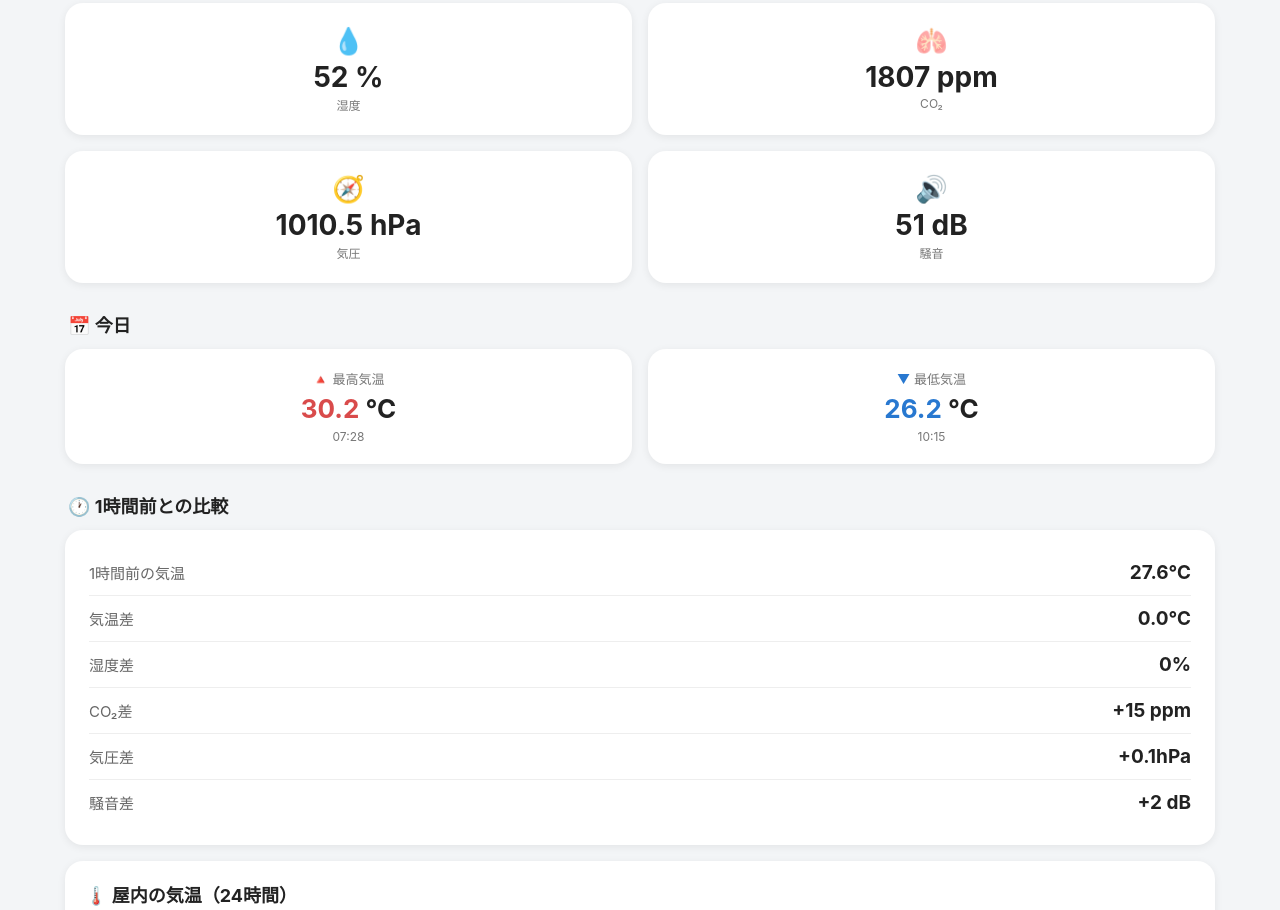
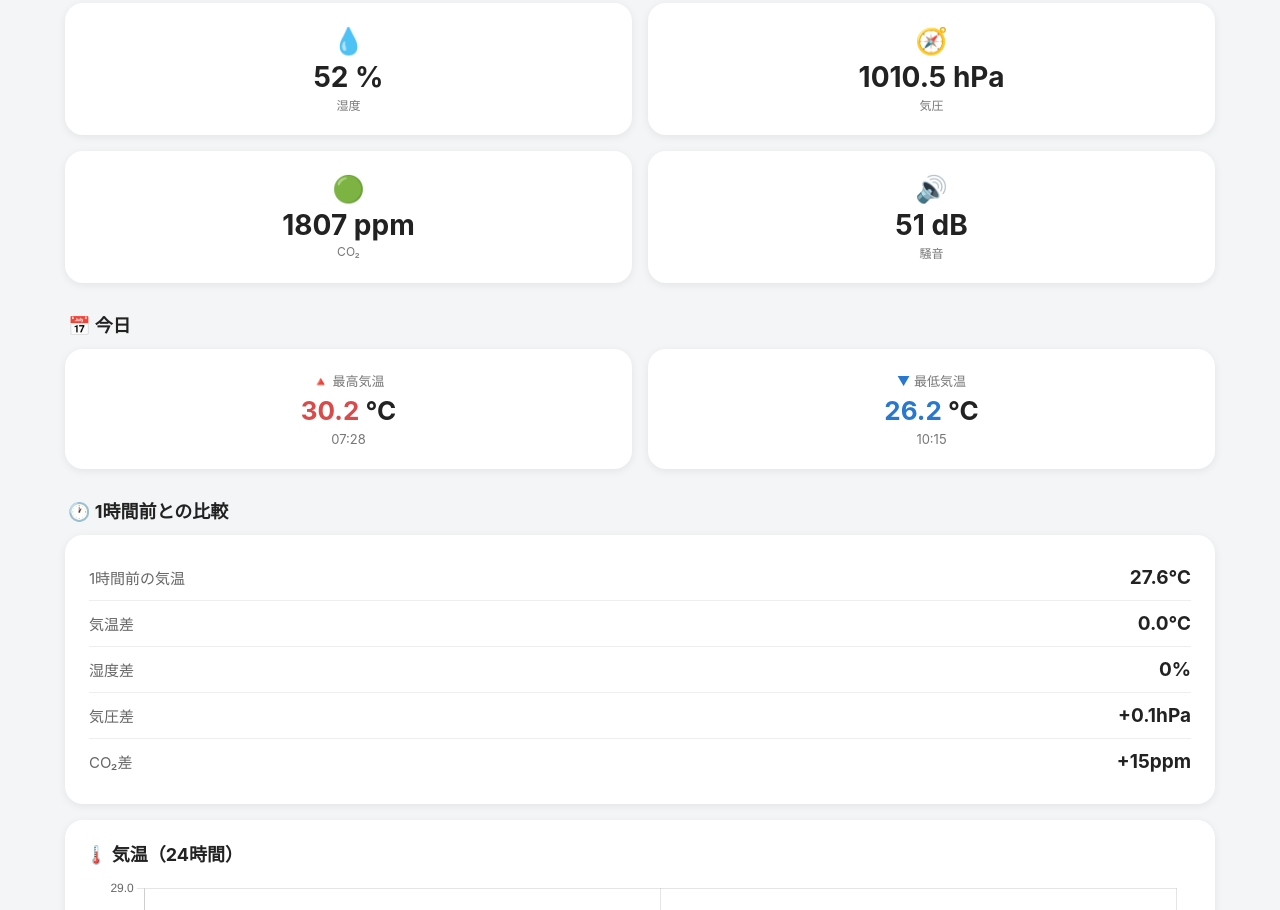
Before and after one commit to 5kchan1dragons9/kasugai-weather, a plain HTML site: page indoor.html in a window 1280 px wide. Shown: the part 348-1258 px from the top of the page. Drawn offline with nearby package versions, Linux system fonts and the light colour scheme.

Commit message:
Update indoor.html

```diff
--- a/indoor.html
+++ b/indoor.html
@@ -10,7 +10,7 @@
     content="width=device-width, initial-scale=1.0"
   >
 
-  <title>春日井市の気象（屋内）</title>
+  <title>春日井市・リビング（屋内）の気象</title>
 
   <script src="https://cdn.jsdelivr.net/npm/chart.js"></script>
 
@@ -54,6 +54,8 @@
       font-size: 13px;
     }
 
+    /* 観測時刻 */
+
     .observation-time {
       font-size: 18px;
       font-weight: 600;
@@ -65,6 +67,8 @@
       font-weight: 700;
       color: #222;
     }
+
+    /* 現在の気温 */
 
     .main-temperature {
       background: white;
@@ -94,6 +98,8 @@
       font-weight: 500;
     }
 
+    /* 現在値 */
+
     .current-grid {
       display: grid;
       grid-template-columns: repeat(2, 1fr);
@@ -125,19 +131,15 @@
       margin-top: 2px;
     }
 
-    .temp-high {
-      color: #d94b4b;
-    }
-
-    .temp-low {
-      color: #2878d0;
-    }
+    /* セクションタイトル */
 
     .section-title {
       font-size: 17px;
       font-weight: 700;
       margin: 24px 3px 10px;
     }
+
+    /* 今日 */
 
     .daily-grid {
       display: grid;
@@ -170,6 +172,16 @@
       font-size: 12px;
     }
 
+    .temp-high {
+      color: #d94b4b;
+    }
+
+    .temp-low {
+      color: #2878d0;
+    }
+
+    /* 1時間前との比較 */
+
     .comparison-card {
       background: white;
       border-radius: 16px;
@@ -199,6 +211,8 @@
       font-size: 18px;
     }
 
+    /* グラフ */
+
     .chart-card {
       background: white;
       border-radius: 16px;
@@ -218,12 +232,16 @@
       height: 270px;
     }
 
+    /* 更新時刻 */
+
     .update-info {
       text-align: center;
       color: #777;
       font-size: 12px;
       margin: 22px 0 8px;
     }
+
+    /* エラー */
 
     .error-message {
       display: none;
@@ -236,6 +254,8 @@
       text-align: center;
     }
 
+    /* スマートフォン */
+
     @media (max-width: 600px) {
 
       body {
@@ -271,6 +291,8 @@
       }
 
     }
+
+    /* タブレット・PC */
 
     @media (min-width: 601px) {
 
@@ -349,6 +371,10 @@
         font-size: 26px;
       }
 
+      .daily-card .time {
+        font-size: 13px;
+      }
+
       .comparison-card {
         padding: 20px 24px;
         border-radius: 18px;
@@ -382,6 +408,8 @@
 
     }
 
+    /* iPad・小型タブレット横向き以上 */
+
     @media (min-width: 900px) {
 
       .container {
@@ -392,7 +420,8 @@
         padding: 32px 24px;
       }
 
-      .current-card {
+      .current-card,
+      .daily-card {
         padding: 22px;
       }
 
@@ -402,6 +431,8 @@
 
     }
 
+    /* 大型PC */
+
     @media (min-width: 1200px) {
 
       body {
@@ -433,7 +464,7 @@
 
   <header>
 
-    <h1>🏠リビング（屋内）のデータ</h1>
+    <h1>🏠 リビング（屋内）のデータ</h1>
 
     <div class="subtitle">
       Netatmo Weather Station
@@ -487,7 +518,7 @@
   </div>
 
 
-  <!-- 屋内データ -->
+  <!-- 湿度・気圧・CO2・騒音 -->
 
   <div class="current-grid">
 
@@ -517,29 +548,6 @@
     <div class="current-card">
 
       <div class="icon">
-        🫁
-      </div>
-
-      <div class="value">
-
-        <span id="co2">
-          ---
-        </span>
-
-        ppm
-
-      </div>
-
-      <div class="unit">
-        CO₂
-      </div>
-
-    </div>
-
-
-    <div class="current-card">
-
-      <div class="icon">
         🧭
       </div>
 
@@ -563,13 +571,36 @@
     <div class="current-card">
 
       <div class="icon">
+        🟢
+      </div>
+
+      <div class="value">
+
+        <span id="co2">
+          ----
+        </span>
+
+        ppm
+
+      </div>
+
+      <div class="unit">
+        CO₂
+      </div>
+
+    </div>
+
+
+    <div class="current-card">
+
+      <div class="icon">
         🔊
       </div>
 
       <div class="value">
 
         <span id="noise">
-          --
+          ---
         </span>
 
         dB
@@ -705,19 +736,6 @@
     <div class="comparison-row">
 
       <span>
-        CO₂差
-      </span>
-
-      <strong id="co2Difference">
-        -- ppm
-      </strong>
-
-    </div>
-
-
-    <div class="comparison-row">
-
-      <span>
         気圧差
       </span>
 
@@ -731,11 +749,11 @@
     <div class="comparison-row">
 
       <span>
-        騒音差
+        CO₂差
       </span>
 
-      <strong id="noiseDifference">
-        -- dB
+      <strong id="co2Difference">
+        --ppm
       </strong>
 
     </div>
@@ -743,12 +761,12 @@
   </div>
 
 
-  <!-- 気温 -->
+  <!-- 過去24時間 気温 -->
 
   <div class="chart-card">
 
     <div class="chart-title">
-      🌡️ 屋内の気温（24時間）
+      🌡️ 気温（24時間）
     </div>
 
     <div class="chart-wrapper">
@@ -760,12 +778,12 @@
   </div>
 
 
-  <!-- CO2 -->
+  <!-- 過去24時間 CO2 -->
 
   <div class="chart-card">
 
     <div class="chart-title">
-      🫁 CO₂（24時間）
+      🟢 CO₂（24時間）
     </div>
 
     <div class="chart-wrapper">
@@ -793,7 +811,7 @@
 <script>
 
   /*
-   * 10分ごとにページ更新
+   * 10分ごとにページを自動更新
    */
 
   setTimeout(
@@ -830,15 +848,6 @@
 
     currentData = data;
 
-
-    /*
-     * 気温
-     */
-
-    if (
-      data.temperature !== null &&
-      data.temperature !== undefined
-    ) {
 
     document.getElementById(
       "temperature"
@@ -847,48 +856,18 @@
         data.temperature
       ).toFixed(1);
 
-    }
-
-
-    /*
-     * 湿度
-     */
-
-    if (
-      data.humidity !== null &&
-      data.humidity !== undefined
-    ) {
 
     document.getElementById(
       "humidity"
     ).textContent =
       data.humidity;
 
-    }
-
-
-    /*
-     * 気圧
-     */
-
-    if (
-      data.pressure !== null &&
-      data.pressure !== undefined
-    ) {
 
     document.getElementById(
       "pressure"
     ).textContent =
-        parseFloat(
-          data.pressure
-        ).toFixed(1);
-
-    }
-
-
-    /*
-     * CO2
-     */
+      data.pressure;
+
 
     if (
       data.co2 !== null &&
@@ -904,10 +883,6 @@
 
     }
 
-
-    /*
-     * 騒音
-     */
 
     if (
       data.noise !== null &&
@@ -924,10 +899,6 @@
     }
 
 
-    /*
-     * 今日の最高・最低
-     */
-
     if (
       data.max_temp !== null &&
       data.max_temp !== undefined
@@ -958,10 +929,6 @@
     }
 
 
-    /*
-     * 更新時刻
-     */
-
     document.getElementById(
       "updated"
     ).textContent =
@@ -969,7 +936,7 @@
 
 
     /*
-     * 観測日時
+     * 観測日・時刻
      */
 
     const updatedDate =
@@ -991,9 +958,7 @@
       document.getElementById(
         "observationDate"
       ).textContent =
-        (
-          updatedDate.getMonth() + 1
-        ) +
+        (updatedDate.getMonth() + 1) +
         "月" +
         updatedDate.getDate() +
         "日";
@@ -1030,7 +995,7 @@
 
 
   /*
-   * 屋内履歴
+   * 屋内履歴データ
    */
 
   fetch(
@@ -1056,14 +1021,12 @@
       !history ||
       history.length === 0
     ) {
-
       return;
-
     }
 
 
     /*
-     * JST日時変換
+     * 日時をDateへ変換
      */
 
     function parseJST(value) {
@@ -1079,12 +1042,16 @@
     }
 
 
+    const now =
+      Date.now();
+
+
     /*
      * 過去24時間
      */
 
     const cutoff =
-      Date.now() -
+      now -
       24 * 60 * 60 * 1000;
 
 
@@ -1097,25 +1064,28 @@
           );
 
         return (
-          time.getTime() >= cutoff
+          time.getTime() >=
+          cutoff
         );
 
       });
 
 
     const labels =
-      graphHistory.map(item => {
+      graphHistory.map(
+        item => {
 
           const parts =
             item.time.split(" ");
 
           return parts[1];
 
-      });
+        }
+      );
 
 
     /*
-     * 気温グラフ
+     * 気温24時間グラフ
      */
 
     new Chart(
@@ -1141,9 +1111,7 @@
               data:
                 graphHistory.map(
                   item =>
-                    item.temperature === null
-                      ? null
-                      : parseFloat(
+                    parseFloat(
                       item.temperature
                     )
                 ),
@@ -1179,7 +1147,9 @@
           plugins: {
 
             legend: {
+
               display: false
+
             }
 
           },
@@ -1189,8 +1159,11 @@
             x: {
 
               ticks: {
+
                 maxTicksLimit: 8,
+
                 autoSkip: true
+
               }
 
             },
@@ -1198,8 +1171,11 @@
             y: {
 
               title: {
+
                 display: true,
+
                 text: "℃"
+
               }
 
             }
@@ -1214,8 +1190,20 @@
 
 
     /*
-     * CO2グラフ
+     * CO2 24時間グラフ
      */
+
+    const co2History =
+      graphHistory.filter(
+        item =>
+          item.co2 !== null &&
+          item.co2 !== undefined
+      );
+
+
+    if (
+      co2History.length > 0
+    ) {
 
       new Chart(
 
@@ -1229,7 +1217,11 @@
 
           data: {
 
-          labels: labels,
+            labels:
+              co2History.map(
+                item =>
+                  item.time.split(" ")[1]
+              ),
 
             datasets: [
 
@@ -1238,11 +1230,9 @@
                 label: "CO₂",
 
                 data:
-                graphHistory.map(
+                  co2History.map(
                     item =>
-                    item.co2 === null
-                      ? null
-                      : parseFloat(
+                      parseFloat(
                         item.co2
                       )
                   ),
@@ -1278,7 +1268,9 @@
             plugins: {
 
               legend: {
+
                 display: false
+
               }
 
             },
@@ -1288,8 +1280,11 @@
               x: {
 
                 ticks: {
+
                   maxTicksLimit: 8,
+
                   autoSkip: true
+
                 }
 
               },
@@ -1297,19 +1292,24 @@
               y: {
 
                 title: {
+
                   display: true,
+
                   text: "ppm"
-              }
-
-            }
-
-          }
-
-        }
-
-      }
-
-    );
+
+                }
+
+              }
+
+            }
+
+          }
+
+        }
+
+      );
+
+    }
 
 
     /*
@@ -1317,7 +1317,7 @@
      */
 
     const targetTime =
-      Date.now() -
+      now -
       60 * 60 * 1000;
 
 
@@ -1363,11 +1363,6 @@
       currentData
     ) {
 
-
-      /*
-       * 気温
-       */
-
       const currentTemperature =
         parseFloat(
           currentData.temperature
@@ -1378,6 +1373,59 @@
           closest.temperature
         );
 
+      const currentHumidity =
+        parseFloat(
+          currentData.humidity
+        );
+
+      const previousHumidity =
+        parseFloat(
+          closest.humidity
+        );
+
+      const currentPressure =
+        parseFloat(
+          currentData.pressure
+        );
+
+      const previousPressure =
+        parseFloat(
+          closest.pressure
+        );
+
+      const currentCO2 =
+        parseFloat(
+          currentData.co2
+        );
+
+      const previousCO2 =
+        parseFloat(
+          closest.co2
+        );
+
+
+      /*
+       * 1時間前の気温
+       */
+
+      if (
+        !isNaN(
+          previousTemperature
+        )
+      ) {
+
+        document.getElementById(
+          "previousTemperature"
+        ).textContent =
+          previousTemperature.toFixed(1) +
+          "℃";
+
+      }
+
+
+      /*
+       * 気温差
+       */
 
       if (
         !isNaN(
@@ -1393,45 +1441,25 @@
           previousTemperature;
 
 
-        document.getElementById(
-          "previousTemperature"
-        ).textContent =
-          previousTemperature.toFixed(
-            1
-          ) +
-          "℃";
+        const sign =
+          difference > 0
+            ? "+"
+            : "";
 
 
         document.getElementById(
           "temperatureDifference"
         ).textContent =
-          (
-            difference > 0
-              ? "+"
-              : ""
-          ) +
-          difference.toFixed(
-            1
-          ) +
+          sign +
+          difference.toFixed(1) +
           "℃";
 
       }
 
 
       /*
-       * 湿度
+       * 湿度差
        */
-
-      const currentHumidity =
-        parseFloat(
-          currentData.humidity
-        );
-
-      const previousHumidity =
-        parseFloat(
-          closest.humidity
-        );
-
 
       if (
         !isNaN(
@@ -1447,36 +1475,59 @@
           previousHumidity;
 
 
+        const sign =
+          difference > 0
+            ? "+"
+            : "";
+
+
         document.getElementById(
           "humidityDifference"
         ).textContent =
-          (
+          sign +
+          difference.toFixed(0) +
+          "%";
+
+      }
+
+
+      /*
+       * 気圧差
+       */
+
+      if (
+        !isNaN(
+          currentPressure
+        ) &&
+        !isNaN(
+          previousPressure
+        )
+      ) {
+
+        const difference =
+          currentPressure -
+          previousPressure;
+
+
+        const sign =
           difference > 0
             ? "+"
-              : ""
-          ) +
-          difference.toFixed(
-            0
-          ) +
-          "%";
+            : "";
+
+
+        document.getElementById(
+          "pressureDifference"
+        ).textContent =
+          sign +
+          difference.toFixed(1) +
+          "hPa";
 
       }
 
 
       /*
-       * CO2
+       * CO2差
        */
-
-      const currentCO2 =
-        parseFloat(
-          currentData.co2
-        );
-
-      const previousCO2 =
-        parseFloat(
-          closest.co2
-        );
-
 
       if (
         !isNaN(
@@ -1492,108 +1543,20 @@
           previousCO2;
 
 
+        const sign =
+          difference > 0
+            ? "+"
+            : "";
+
+
         document.getElementById(
           "co2Difference"
         ).textContent =
-          (
-            difference > 0
-              ? "+"
-              : ""
-          ) +
+          sign +
           Math.round(
             difference
           ) +
-          " ppm";
-
-      }
-
-
-      /*
-       * 気圧
-       */
-
-      const currentPressure =
-        parseFloat(
-          currentData.pressure
-        );
-
-      const previousPressure =
-        parseFloat(
-          closest.pressure
-        );
-
-
-      if (
-        !isNaN(
-          currentPressure
-        ) &&
-        !isNaN(
-          previousPressure
-        )
-      ) {
-
-        const difference =
-          currentPressure -
-          previousPressure;
-
-
-        document.getElementById(
-          "pressureDifference"
-        ).textContent =
-          (
-            difference > 0
-              ? "+"
-              : ""
-          ) +
-          difference.toFixed(
-            1
-          ) +
-          "hPa";
-
-      }
-
-
-      /*
-       * 騒音
-       */
-
-      const currentNoise =
-        parseFloat(
-          currentData.noise
-        );
-
-      const previousNoise =
-        parseFloat(
-          closest.noise
-        );
-
-
-      if (
-        !isNaN(
-          currentNoise
-        ) &&
-        !isNaN(
-          previousNoise
-        )
-      ) {
-
-        const difference =
-          currentNoise -
-          previousNoise;
-
-
-        document.getElementById(
-          "noiseDifference"
-        ).textContent =
-          (
-            difference > 0
-              ? "+"
-              : ""
-          ) +
-          difference.toFixed(
-            0
-          ) +
-          " dB";
+          "ppm";
 
       }
 
@@ -1613,6 +1576,8 @@
 
   /*
    * indoor-daily.json
+   *
+   * 今日の最高・最低気温時刻
    */
 
   fetch(
@@ -1665,7 +1630,8 @@
     const todayData =
       daily.find(
         item =>
-          item.date === todayString
+          item.date ===
+          todayString
       );
 
 
@@ -1675,10 +1641,8 @@
         return "--:--";
       }
 
-
       const parts =
         value.split(" ");
-
 
       if (
         parts.length < 2
@@ -1687,7 +1651,6 @@
         return "--:--";
 
       }
-
 
       return parts[1];
 
```
Lines whose indentation alone changed are shown as unchanged.
